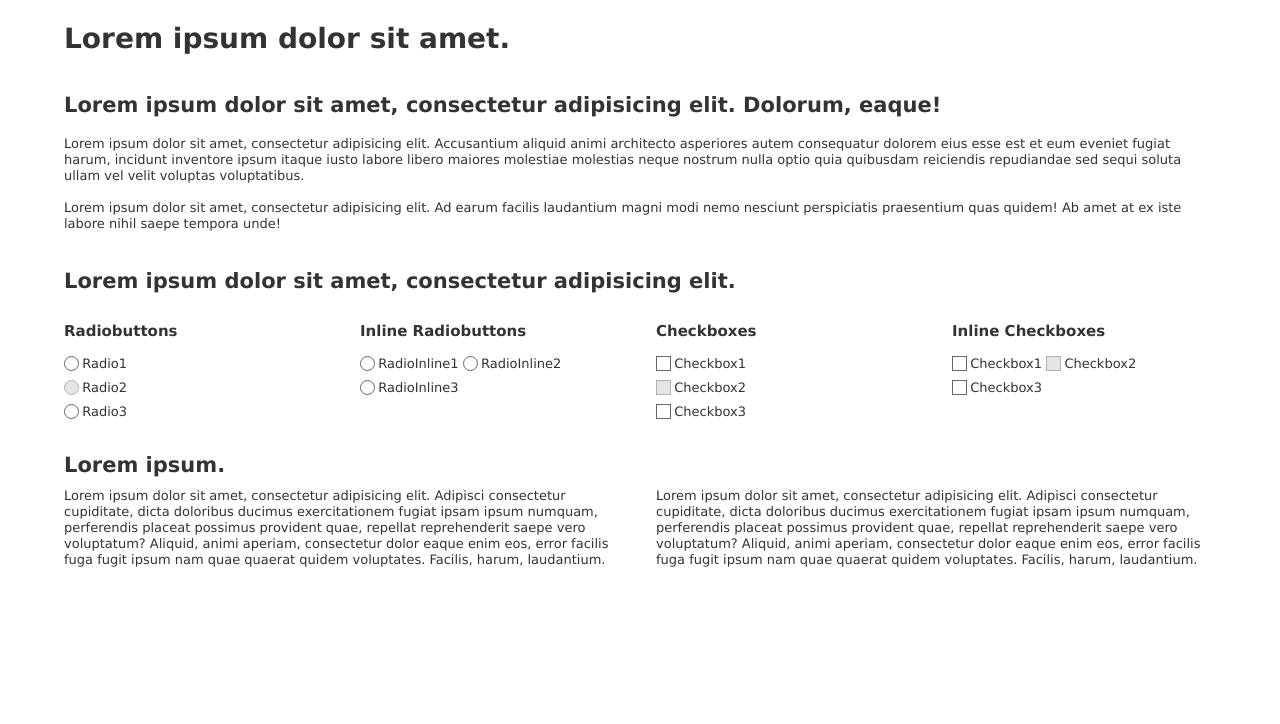
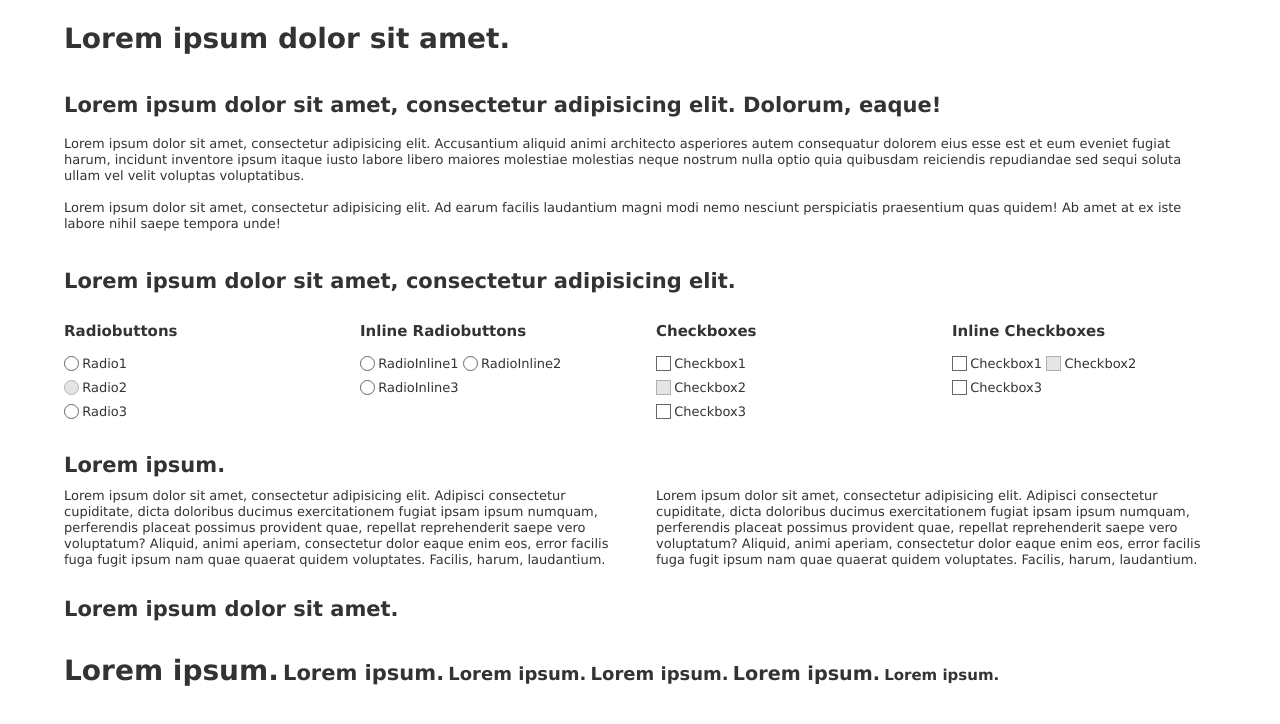
Before and after one commit to AGavrashenko/sandbox, a website: page index.html in a window 1280 px wide. Drawn offline with Linux system fonts and the light colour scheme.

Commit message:
typography updates

```diff
--- a/index.html
+++ b/index.html
@@ -116,6 +116,16 @@
             quae, repellat reprehenderit saepe vero voluptatum? Aliquid, animi aperiam, consectetur dolor eaque enim
             eos, error facilis fuga fugit ipsum nam quae quaerat quidem voluptates. Facilis, harum, laudantium.</p>
     </div>
+
+    <h2>Lorem ipsum dolor sit amet.</h2>
+    <div>
+        <h1 class="header_inline">Lorem ipsum.</h1>
+        <h2 class="header_inline">Lorem ipsum.</h2>
+        <h3 class="header_inline">Lorem ipsum.</h3>
+        <h4 class="header_inline">Lorem ipsum.</h4>
+        <h5 class="header_inline">Lorem ipsum.</h5>
+        <h6 class="header_inline">Lorem ipsum.</h6>
+    </div>
 </div>
 </body>
 </html>
--- a/style/components/_grid.scss
+++ b/style/components/_grid.scss
@@ -1,5 +1,3 @@
-
-
 .row {
   @include row();
 }
--- a/style/components/_typography.scss
+++ b/style/components/_typography.scss
@@ -6,6 +6,10 @@ h1, h2, h3, h4, h5, h6 {
   font-weight: 600;
   padding: 0;
   margin: 0;
+
+  &.header_inline {
+    display: inline-block;
+  }
 }
 
 h1 {
```
Also changed, not shown: style/style.css.
